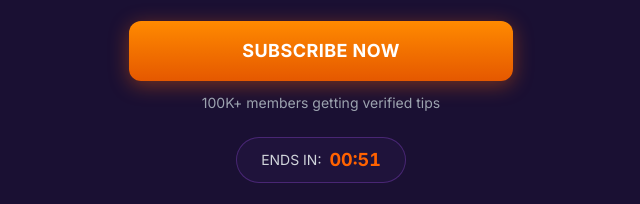
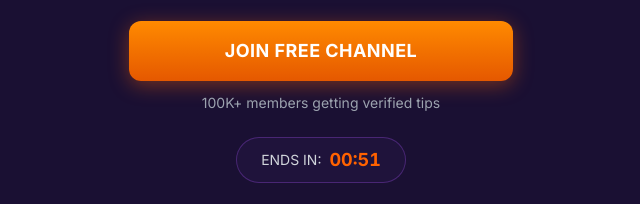
Before and after one commit to ashoksahani7082/rana-bolega, a plain HTML site: page index.html in a window 1280 px wide. Shown: the part 385-589 px from the top of the page, 319-959 px from the left. Drawn offline with nearby package versions, Linux system fonts and the light colour scheme.

Commit message:
Update index.html

```diff
--- a/index.html
+++ b/index.html
@@ -124,7 +124,7 @@
         <div class="w-full max-w-sm flex flex-col items-center mt-6 space-y-3">
             <a href="https://t.me/+COz0gTJbUhI4NzBl" class="w-full block" target="_blank" rel="noopener noreferrer">
                 <button class="w-full bg-gradient-to-b from-brand-btn-start to-brand-btn-end text-white font-bold py-4 rounded-xl text-lg uppercase tracking-wide btn-glow">
-                    SUBSCRIBE NOW
+                    JOIN FREE CHANNEL
                 </button>
             </a>
             <p class="text-gray-400 text-sm font-medium">
```
